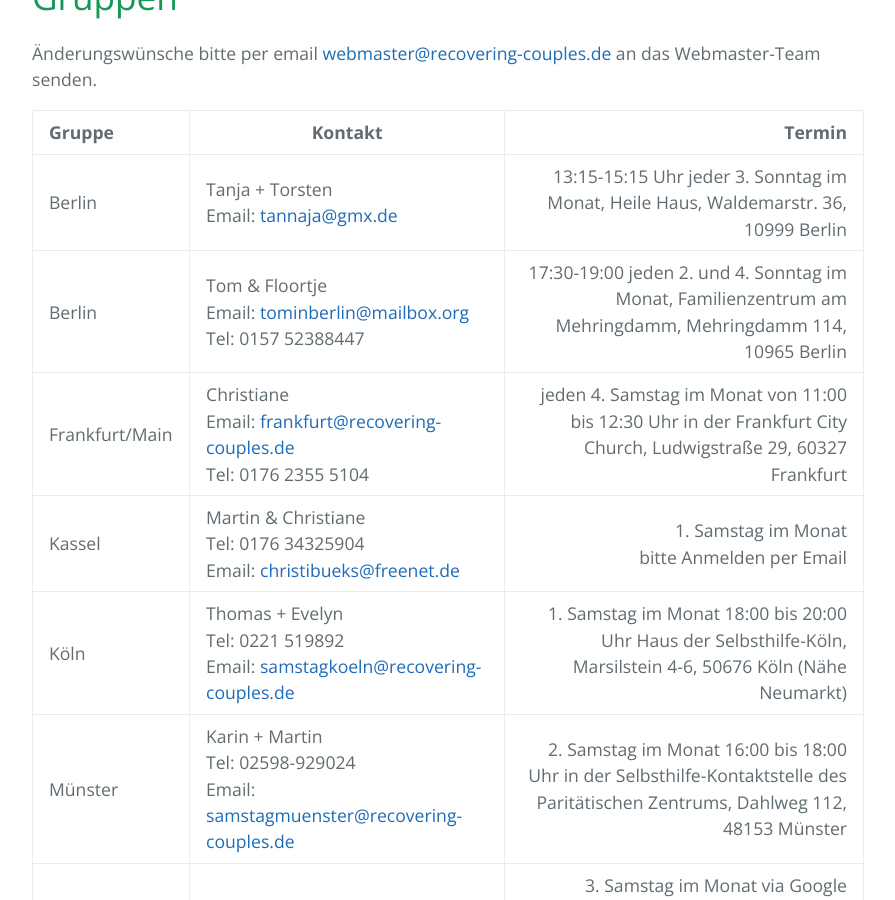
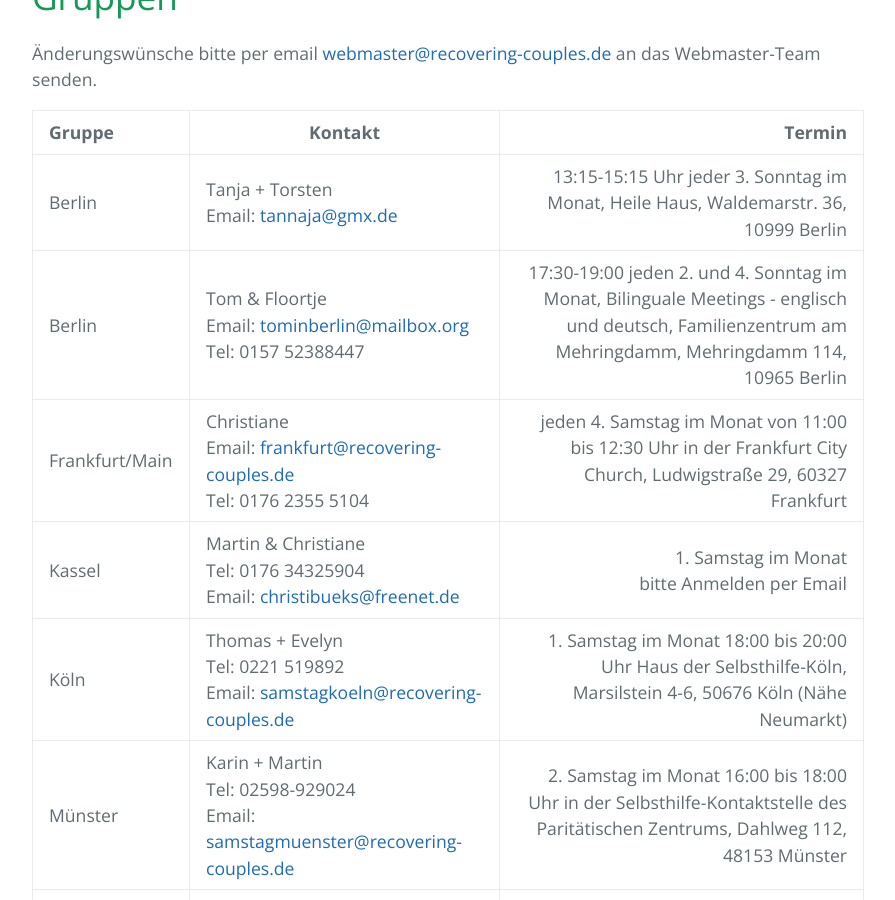
Before and after one commit to rcadeutschland/rcadeutschland.github.io, a Jekyll site: the page built from Gruppen.MD, in a window 1280 px wide and 900 px high, scrolled down 403 px. Shown: the whole window, without its empty margins (192-1087 px from the left). Built offline with Jekyll 4.4.1, drawn with Linux system fonts in a browser that asks for light colours; nearby versions of some CDN libraries.

Commit message:
Update Gruppen.MD
2. Meeting in Berlin ist Bilingual. Mail von Christian vom 29.02.20, 12:11 Uhr.

```diff
--- a/Gruppen.MD
+++ b/Gruppen.MD
@@ -9,7 +9,7 @@
 | Gruppe | Kontakt | Termin                       |
 |:------ | ------- | ---------------------------: |
 | Berlin | Tanja + Torsten<br>Email: <tannaja@gmx.de> | 13:15-15:15 Uhr jeder 3. Sonntag im Monat, Heile Haus, Waldemarstr. 36, 10999 Berlin |
-| Berlin | Tom & Floortje<br>Email: <tominberlin@mailbox.org><br>Tel: 0157 52388447 | 17:30-19:00 jeden 2. und 4. Sonntag im Monat, Familienzentrum am Mehringdamm, Mehringdamm 114, 10965 Berlin |
+| Berlin | Tom & Floortje<br>Email: <tominberlin@mailbox.org><br>Tel: 0157 52388447 | 17:30-19:00 jeden 2. und 4. Sonntag im Monat, Bilinguale Meetings - englisch und deutsch, Familienzentrum am Mehringdamm, Mehringdamm 114, 10965 Berlin |
 | Frankfurt/Main | Christiane<br>Email: <frankfurt@recovering-couples.de><br>Tel: 0176 2355 5104 | jeden 4. Samstag im Monat  von 11:00 bis 12:30 Uhr  in der Frankfurt City Church, Ludwigstraße 29, 60327 Frankfurt |
 | Kassel | Martin & Christiane<br>Tel: 0176 34325904<br>Email: <christibueks@freenet.de> | 1. Samstag im Monat<br> bitte Anmelden per Email |
 | Köln | Thomas + Evelyn<br>Tel: 0221 519892<br>Email: <samstagkoeln@recovering-couples.de> | 1. Samstag im Monat 18:00 bis 20:00 Uhr Haus der Selbsthilfe-Köln, Marsilstein 4-6, 50676 Köln (Nähe Neumarkt) |
```
